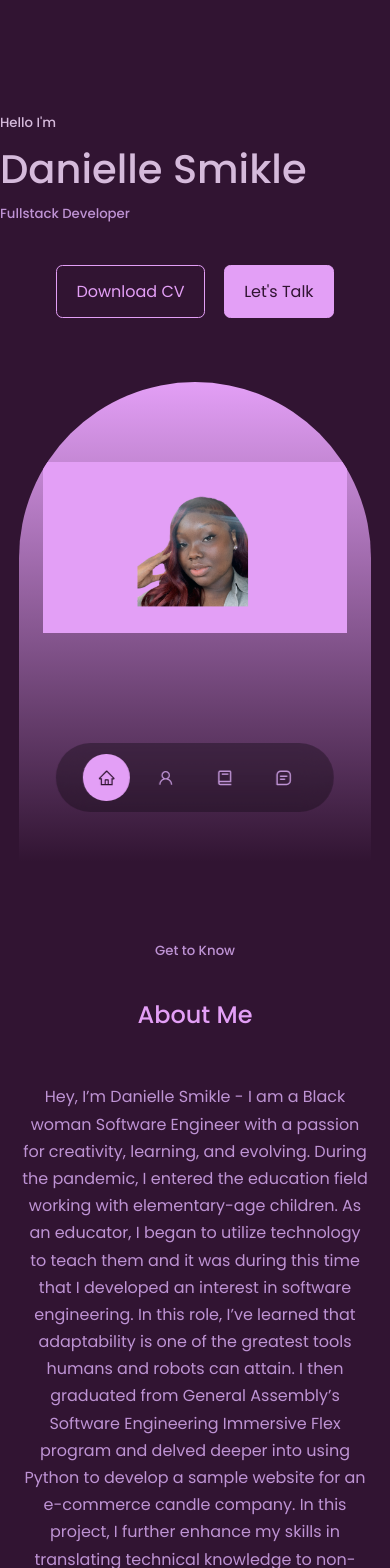
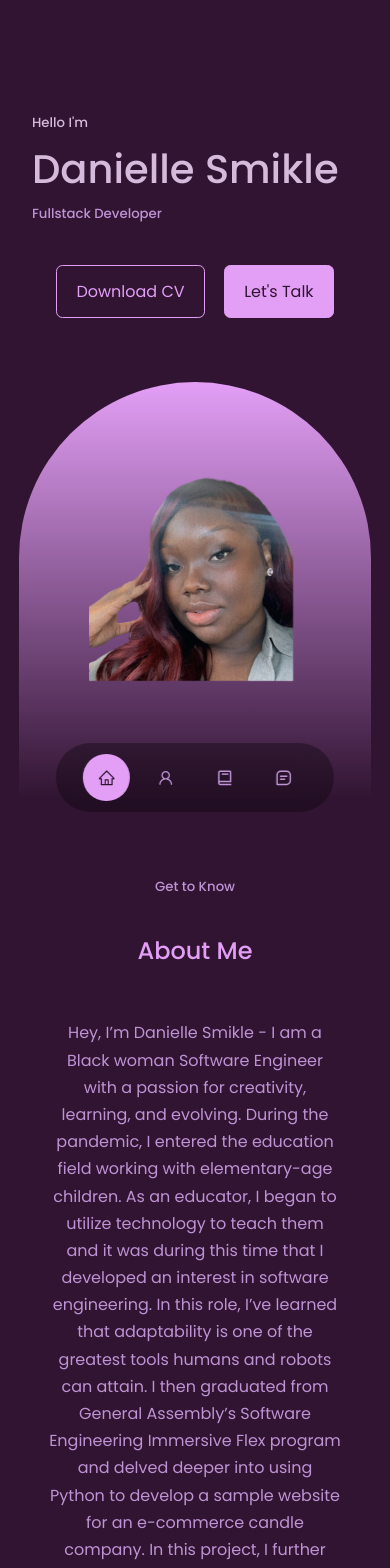
Before and after one commit to DanielleSmikle/PortfolioNew, a React (Create React App) app in the folder new-portfolio/: page / in a window 390 px wide. Shown: the top 1568 px of the page. Built offline with nearby package versions, Linux system fonts and the light colour scheme.

Commit message:
ready for deployment

```diff
--- a/new-portfolio/src/components/about/about.css
+++ b/new-portfolio/src/components/about/about.css
@@ -11,6 +11,9 @@
 }
 
 @media screen and (max-width: 1024px) {
+    #about{
+        margin-top: 20rem;
+    }
  .about__container {
     grid-template-rows: 1fr;
     gap: 0;
@@ -18,6 +21,7 @@
  .about__content p {
     margin: 1rem 0 1.5rem;
  }
+
 
 }
 
@@ -36,4 +40,8 @@
     .about__content p {
         margin: 1.5rem 0;
     }
+
+    #about{
+        margin: 2rem;
+    }
 }
--- a/new-portfolio/src/components/about/experience/experience.css
+++ b/new-portfolio/src/components/about/experience/experience.css
@@ -1,7 +1,8 @@
 .experience__container {
     display: grid;
     grid-template-columns: 1fr 1fr;
-    gap: 2rem
+    gap: 2rem;
+
 }
 
 .experience__container > div {
@@ -28,11 +29,14 @@
     display: grid;
     grid-template-columns: 1fr 1fr;
     row-gap: 2rem;
+
+
 }
 
 .experience__details{
     display: flex;
     gap: 1rem;
+
 }
 
 .experience__details-icon{
--- a/new-portfolio/src/components/header/Header.jsx
+++ b/new-portfolio/src/components/header/Header.jsx
@@ -1,7 +1,7 @@
 import React from 'react'
 import './header.css'
 import CTA from './CTA'
-import ME from '../../assets/dan.png'
+import ME from '../../assets/dani.png'
 import HeaderSocial from './HeaderSocials'
 
 
@@ -9,14 +9,16 @@ const Header = () => {
   return (
     <header>
       <div className=".container.header__container">
-        <h5>Hello I'm</h5>
+
+      <div className="header__text"><h5>Hello I'm</h5>
         <h1> Danielle Smikle</h1>
         <h5 className="text-light">Fullstack Developer</h5>
+      </div>
         <CTA />
         <HeaderSocial />
 
         <div className="me">
-          <img src={ME} alt="me"/>
+          <img className= "header__pic" src={ME} alt="me"/>
         </div>
 
           <a href = "#contact" className="scroll__down">Scroll Down</a>
--- a/new-portfolio/src/components/header/HeaderSocials.jsx
+++ b/new-portfolio/src/components/header/HeaderSocials.jsx
@@ -6,7 +6,6 @@ const HeaderSocials = () => {
     <div className="header__socials">
         <a href="https://www.linkedin.com/in/daniellesmikle/" target="_blank"><BsLinkedin/></a>
         <a href="https://github.com/DanielleSmikle" target="_blank"><FaGithub/></a>
-
     </div>
   )
 }
--- a/new-portfolio/src/components/header/header.css
+++ b/new-portfolio/src/components/header/header.css
@@ -2,6 +2,10 @@ header {
     height: 100vh;
     padding-top: 7rem;
     overflow: hidden ;
+}
+
+.header__text{
+    padding-left: 2rem;
 }
 
 .header__container{
@@ -29,6 +33,7 @@ header {
     position: absolute;
     left: 0;
     bottom: 3rem;
+    padding-left: 2rem;
 }
 
 .header__socials::after {
@@ -44,13 +49,22 @@ header {
 .me {
     background: linear-gradient(var(--color-primary), transparent) ;
     width: 22rem;
-    height: 30rem;
+    height: 26rem;
     position: absolute;
     left: calc(50% - 11rem);
     margin-top: 4rem;
     border-radius: 12rem 12rem 0 0;
     overflow: hidden;
     padding: 5rem 1.5rem 1.5rem 1.5rem;
+
+
+}
+
+.header__pic{
+    width: 35rem;
+    position: absolute;
+    left: -6.5rem;
+    top: 2rem;
 
 }
 /*====scroll down=====*/
@@ -62,6 +76,7 @@ header {
     transform: rotate(90deg);
     font-weight: 300;
     font-size: 0.9rem;
+    padding-right: 2rem;
 }
 
 
@@ -71,6 +86,7 @@ header {
     header {
         height: 68vh;
     }
+
 
 }
 
```
Also changed, not shown: new-portfolio/src/assets/dani.png (added).
